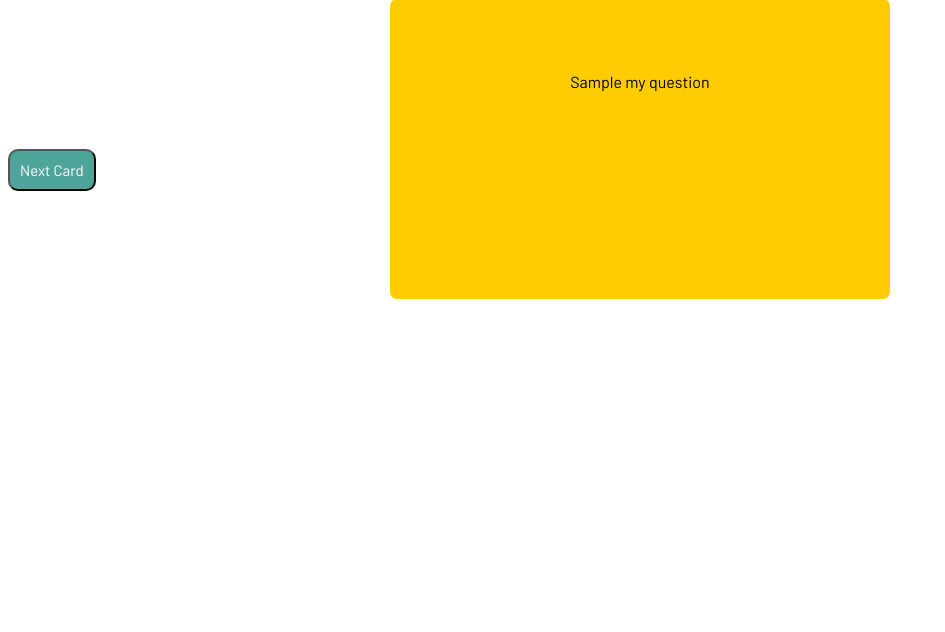
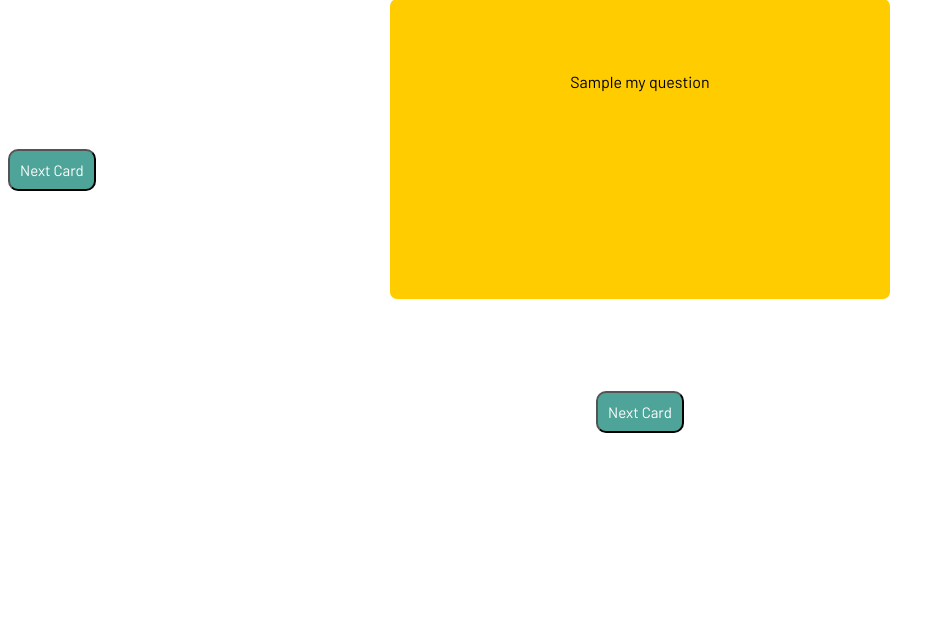
Before and after one commit to adelinowona/Flashcards-Lucidity, a Python web app: template templates/flashcard.html in a window 1280 px wide. Shown: the part 59-691 px from the top of the page, without its empty margins (0-945 px from the left). Run offline with Jinja, Linux system fonts and the light colour scheme; the template is opened without the code that fills it: most values are stand-ins (such as "Sample title", 1, 10 or a date in 2020).

Commit message:
Update flashcard.html

```diff
--- a/templates/flashcard.html
+++ b/templates/flashcard.html
@@ -5,30 +5,6 @@
     <link href="https://fonts.googleapis.com/css?family=Barlow&display=swap" rel="stylesheet">
 
     <link rel="stylesheet" href="/css/flashcardstyle.css">
-    <!-- <style>
-    .flip3D{ display: flex; margin: 100px 465px ;50% 0px 50%; padding-top: 20px; text-align: center;}
-    .flip3D > .front{
-    	position:absolute;
-    	transform: perspective( 600px ) rotateY( 0deg );
-    	background:#FC0; width:500px; height:300px; border-radius: 7px;
-    	backface-visibility: hidden;
-    	transition: transform .5s linear 0s;
-
-    }
-    .flip3D > .back{
-    	position:absolute;
-    	transform: perspective( 600px ) rotateY( 180deg );
-    	background: #80BFFF; width:500px; height:300px; border-radius: 7px;
-    	backface-visibility: hidden;
-    	transition: transform .5s linear 0s;
-    }
-    .flip3D:hover > .front{
-    	transform: perspective( 600px ) rotateY( -180deg );
-    }
-    .flip3D:hover > .back{
-    	transform: perspective( 600px ) rotateY( 0deg );
-    }
-    </style> -->
     <title>Flashcards</title>
   </head>
   <body>
@@ -44,6 +20,9 @@
     <a href="/sort"><button type="button">Next Card</button></a>
 
   </body>
+   <div class="btn1">
+    <a href="/sort"><button type="button">Next Card</button></a>
+  </div>
   <div class="footer">
   <br><br><p>© Google CSSI</p>
 </div>
```
